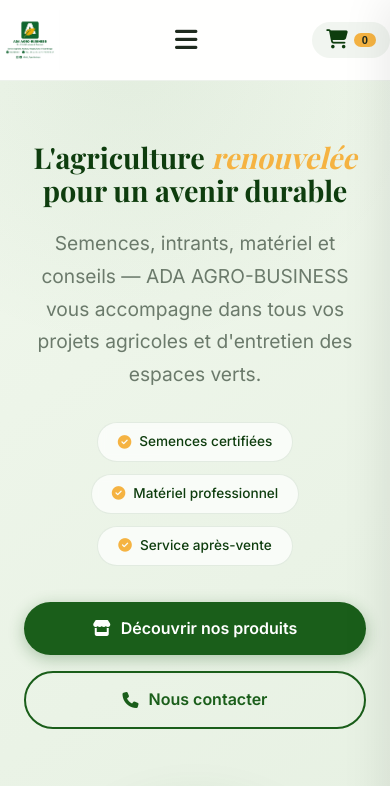
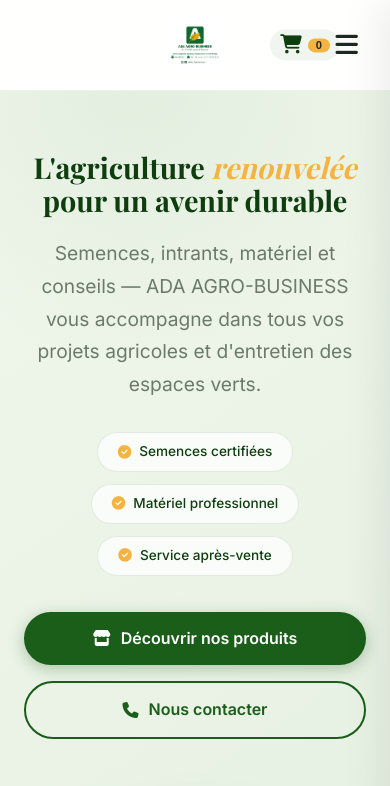
Before and after one commit to bocarbabademba-commits/ada-agro, a plain HTML site: page frontend/index.html in a window 390 px wide. Shown: the top 786 px of the page. Drawn offline with nearby package versions, Linux system fonts and the light colour scheme; no server answers; a web font is replaced by a local one.

```diff
--- a/frontend/index.html
+++ b/frontend/index.html
@@ -14,14 +14,19 @@
     <!-- ===== HEADER ===== -->
     <header id="header">
         <div class="container header-inner">
+            <!-- Logo centré et cliquable -->
             <div class="logo">
-                <img src="logo.jpeg" alt="ADA AGRO-BUSINESS" class="logo-img" />
+                <a href="#home" title="Retour à l'accueil">
+                    <img src="logo.jpeg" alt="ADA AGRO-BUSINESS" class="logo-img" />
+                </a>
             </div>
 
+            <!-- Bouton menu mobile (positionné à droite) -->
             <button class="mobile-toggle" id="mobileToggle" aria-label="Menu">
                 <i class="fas fa-bars"></i>
             </button>
 
+            <!-- Navigation -->
             <nav id="mainNav">
                 <a href="#home" class="active">Accueil</a>
                 <a href="#products">Produits</a>
@@ -30,6 +35,7 @@
                 <a href="#" id="adminNavLink" class="admin-link">Connexion</a>
             </nav>
 
+            <!-- Panier -->
             <button class="cart-icon-wrap" id="cartToggle" aria-label="Panier">
                 <i class="fas fa-shopping-cart"></i>
                 <span class="cart-count" id="cartCount">0</span>
--- a/frontend/style.css
+++ b/frontend/style.css
@@ -96,35 +96,55 @@
     z-index: 1000;
     transition: var(--transition);
 }
+
 header.scrolled { box-shadow: 0 4px 24px rgba(0, 0, 0, 0.06); }
 
 .header-inner {
     display: flex;
-    align-items: center;
-    justify-content: space-between;
-    padding: 10px 0;
-    flex-wrap: wrap;
-    gap: 12px;
+    flex-direction: column; /* Aligne les éléments verticalement */
+    align-items: center;    /* Centre tout au milieu */
+    justify-content: center;
+    padding: 15px 0;
+    gap: 15px;              /* Espace entre le logo et le menu */
+    position: relative;
 }
 
-/* Logo massivement agrandi */
+/* Le conteneur du logo */
 .logo {
     display: flex;
     align-items: center;
-    flex-shrink: 0;
-    height: 120px;
+    justify-content: center;
 }
 
+/* L'image du logo, maintenant plus grande */
 .logo-img {
-    height: 100%;
+    height: 120px;
     width: auto;
-    max-width: 400px;
+    max-width: 350px;
     object-fit: contain;
-    transform: scale(1.1);
-    transform-origin: left center;
+    transition: var(--transition);
 }
 
-nav { display: flex; align-items: center; gap: 8px; flex-wrap: wrap; }
+.logo-img:hover {
+    transform: scale(1.05);
+}
+
+/* Bouton menu mobile */
+.mobile-toggle {
+    display: none;
+    background: none;
+    border: none;
+    font-size: 1.6rem;
+    color: var(--text-dark);
+    cursor: pointer;
+    padding: 4px 8px;
+    position: absolute;
+    right: 24px;
+    top: 50%;
+    transform: translateY(-50%);
+}
+
+nav { display: flex; align-items: center; justify-content: center; gap: 8px; flex-wrap: wrap; }
 nav a {
     padding: 8px 18px;
     border-radius: 40px;
@@ -150,15 +170,6 @@
     background: var(--primary-dark) !important;
     color: #fff !important;
 }
-.mobile-toggle {
-    display: none;
-    background: none;
-    border: none;
-    font-size: 1.6rem;
-    color: var(--text-dark);
-    cursor: pointer;
-    padding: 4px 8px;
-}
 .admin-link {
     display: inline-flex;
     align-items: center;
@@ -178,7 +189,10 @@
 }
 
 .cart-icon-wrap {
-    position: relative;
+    position: absolute; /* Positionné en absolu pour ne pas casser le centrage */
+    right: 24px;
+    top: 50%;
+    transform: translateY(-50%);
     display: inline-flex;
     align-items: center;
     justify-content: center;
@@ -1003,8 +1017,7 @@
     .admin-table { font-size: 0.8rem; }
     .admin-table th, .admin-table td { padding: 6px 4px; }
 
-    .logo { height: 90px; }
-    .logo-img { max-width: 300px; transform: scale(1); }
+    .logo-img { height: 90px; max-width: 250px; }
 }
 
 @media (max-width: 768px) {
@@ -1020,6 +1033,11 @@
     nav.open { display: flex; }
     nav a { padding: 12px 16px; border-radius: 8px; text-align: center; }
     .nav-cta { text-align: center; }
+
+    .cart-icon-wrap {
+        right: 60px; /* Décalé pour laisser la place au bouton hamburger */
+    }
+
     .hero-content h1 { font-size: 2.4rem; }
     .section-title h2 { font-size: 2.2rem; }
     .product-grid { grid-template-columns: repeat(auto-fill, minmax(240px, 1fr)); }
@@ -1041,8 +1059,7 @@
     .product-admin-item { flex-direction: column; align-items: stretch; }
     .product-admin-item .actions { justify-content: flex-end; }
 
-    .logo { height: 70px; }
-    .logo-img { max-width: 220px; }
+    .logo-img { height: 75px; max-width: 200px; }
 }
 
 @media (max-width: 480px) {
@@ -1055,8 +1072,8 @@
     .stat-item .number { font-size: 1.5rem; }
     .add-to-cart { align-self: stretch; }
 
-    .logo { height: 60px; }
-    .logo-img { max-width: 180px; }
+    .logo-img { height: 60px; max-width: 160px; }
+    .cart-icon-wrap { right: 50px; padding: 6px 10px; }
 }
 
 /* ===== STOCK BADGE ===== */
```
Also changed, not shown: 1 other file.
